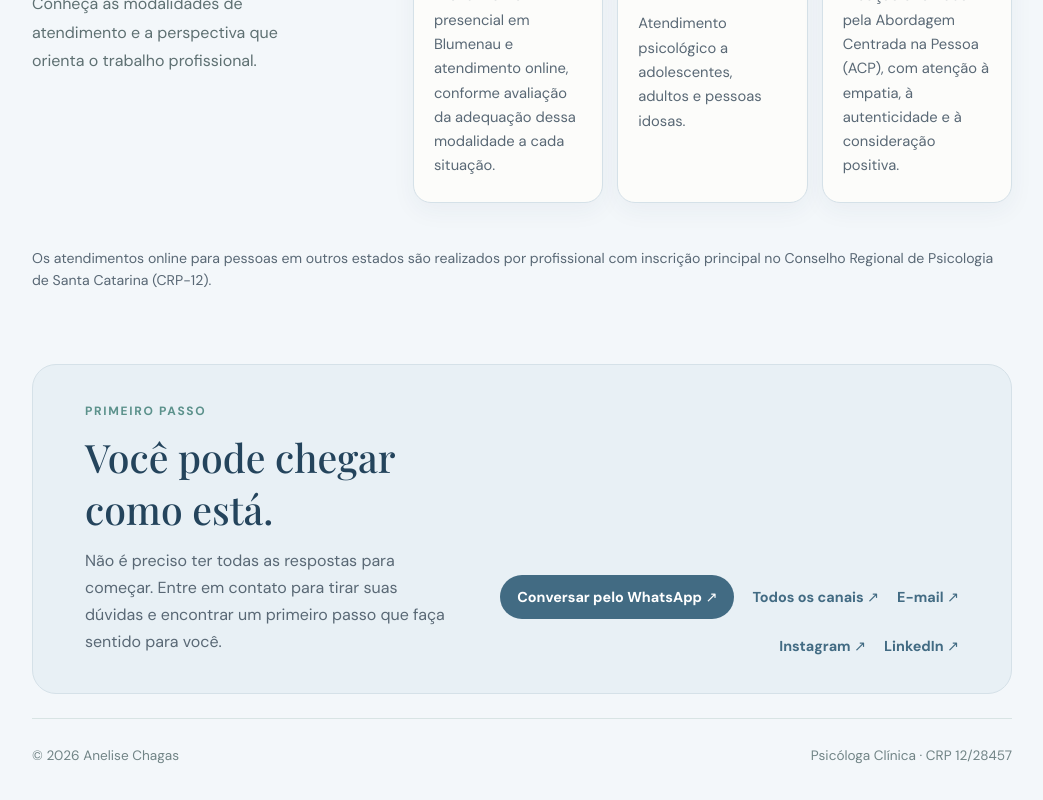
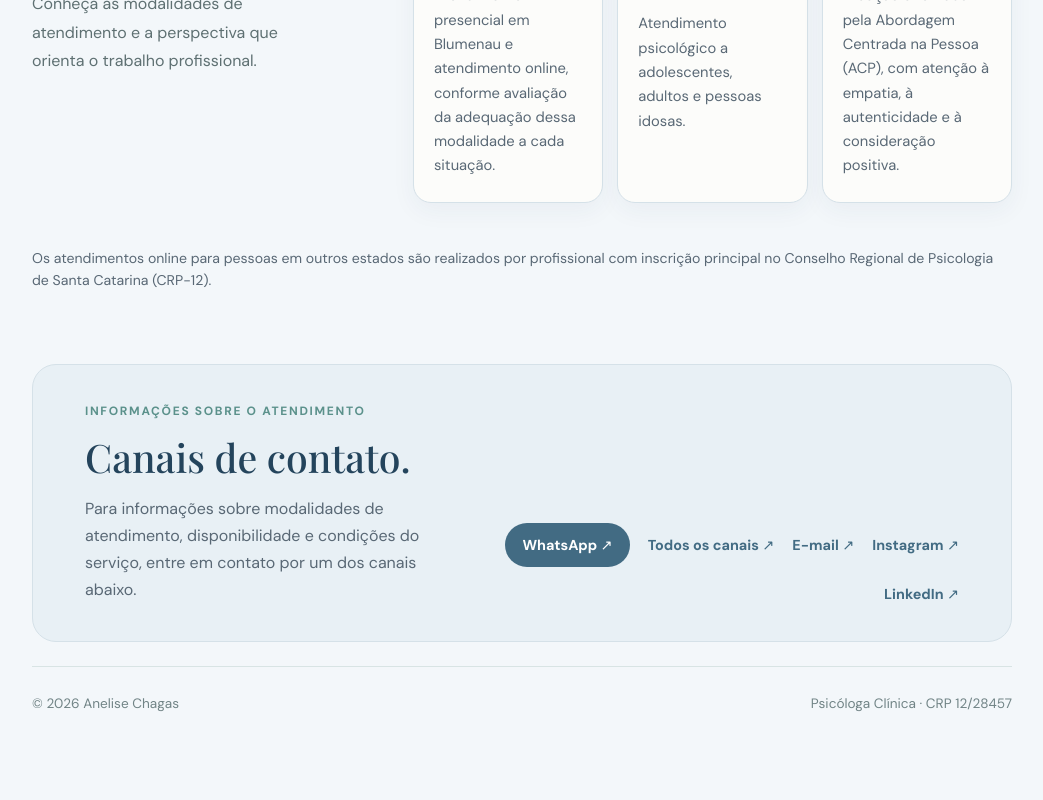
Before and after one commit to thiagocanali/anelisechagas, a Vue app: page / in a window 1280 px wide. Shown: the part 1306-2106 px from the top of the page, without its empty margins (118-1161 px from the left). After the commit the page ends 2054 px from the top, so only its background shows below. Built offline with nearby package versions, Linux system fonts and the light colour scheme.

Commit message:
fix: make contact invitation informational

```diff
--- a/src/components/ContactSection.vue
+++ b/src/components/ContactSection.vue
@@ -1,9 +1,9 @@
 <template>
   <section id="contato" class="contact-card" aria-labelledby="contact-title">
     <div>
-      <p class="section-label">Primeiro passo</p>
-      <h2 id="contact-title">Você pode chegar como está.</h2>
-      <p>Não é preciso ter todas as respostas para começar. Entre em contato para tirar suas dúvidas e encontrar um primeiro passo que faça sentido para você.</p>
+      <p class="section-label">Informações sobre o atendimento</p>
+      <h2 id="contact-title">Canais de contato.</h2>
+      <p>Para informações sobre modalidades de atendimento, disponibilidade e condições do serviço, entre em contato por um dos canais abaixo.</p>
     </div>
     <div class="contact-links" aria-label="Canais de contato">
       <a
@@ -12,7 +12,7 @@
         target="_blank"
         rel="noopener noreferrer"
         aria-label="Conversar pelo WhatsApp (abre em nova aba)"
-      >Conversar pelo WhatsApp <span aria-hidden="true">↗</span></a>
+      >WhatsApp <span aria-hidden="true">↗</span></a>
       <a
         href="https://linktr.ee/anelisechagas"
         target="_blank"
```
